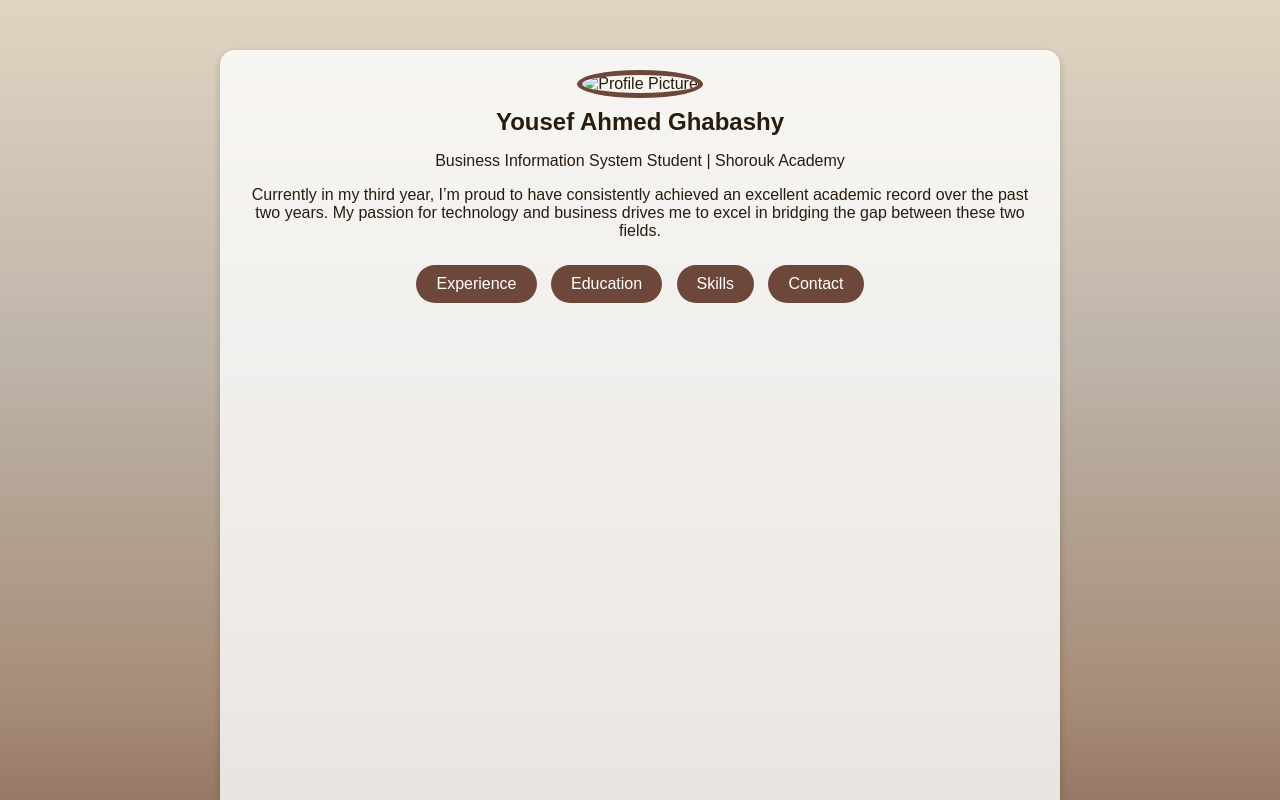
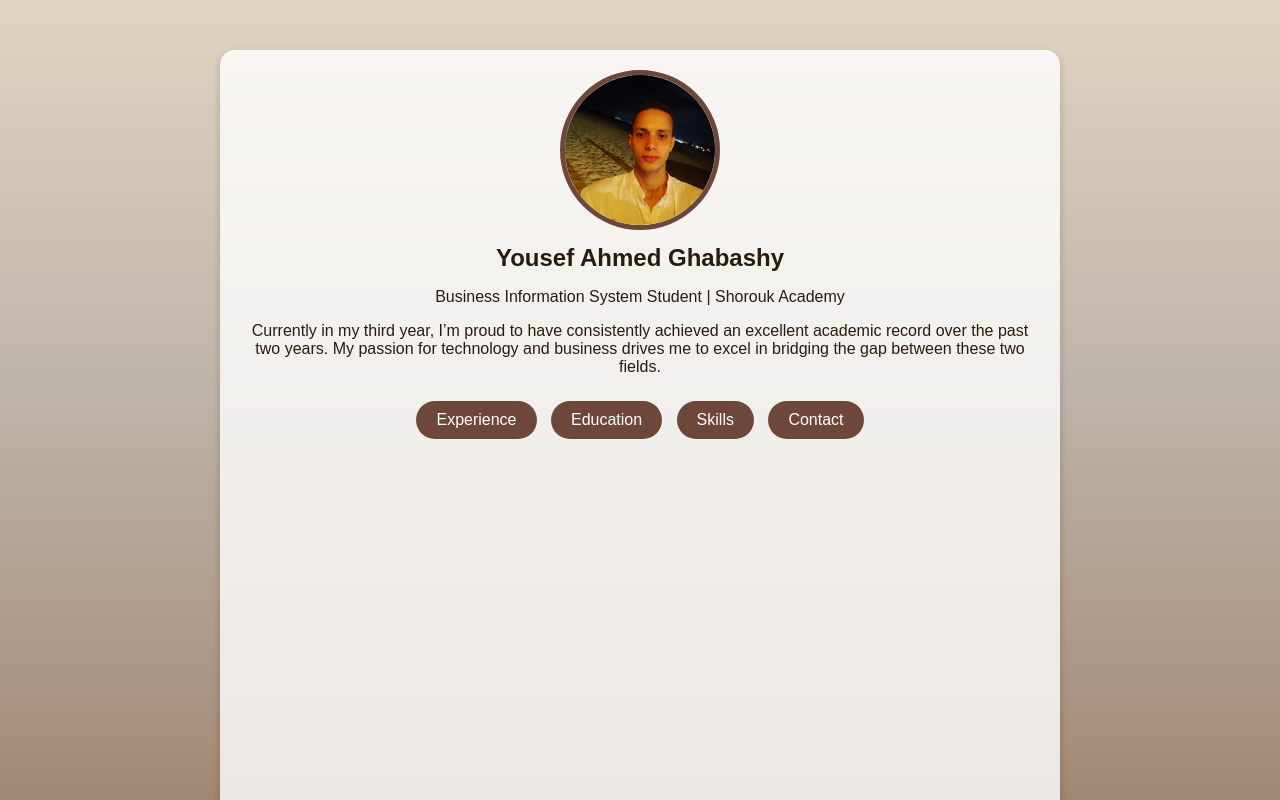
Before and after one commit to yoyoahmed302/My-CV, a plain HTML site: page index.html in a window 1280 px wide. Shown: the top 800 px of the page. Drawn offline with Linux system fonts and the light colour scheme.

Commit message:
Update index.html

```diff
--- a/index.html
+++ b/index.html
@@ -87,7 +87,7 @@
 </head>
 <body>
     <div class="container">
-        <img src="/storage/E57B-9D9E/Pictures/Galary/IMG_20240302_144244_000.jpg" alt="Profile Picture" class="profile-img">
+        <img src="IMG_20240302_144244_000.jpg" alt="Profile Picture" class="profile-img">
         <h1>Yousef Ahmed Ghabashy</h1>
         <p>Business Information System Student | Shorouk Academy</p>
         <p>Currently in my third year, I’m proud to have consistently achieved an excellent academic record over the past two years. My passion for technology and business drives me to excel in bridging the gap between these two fields.</p>
```
